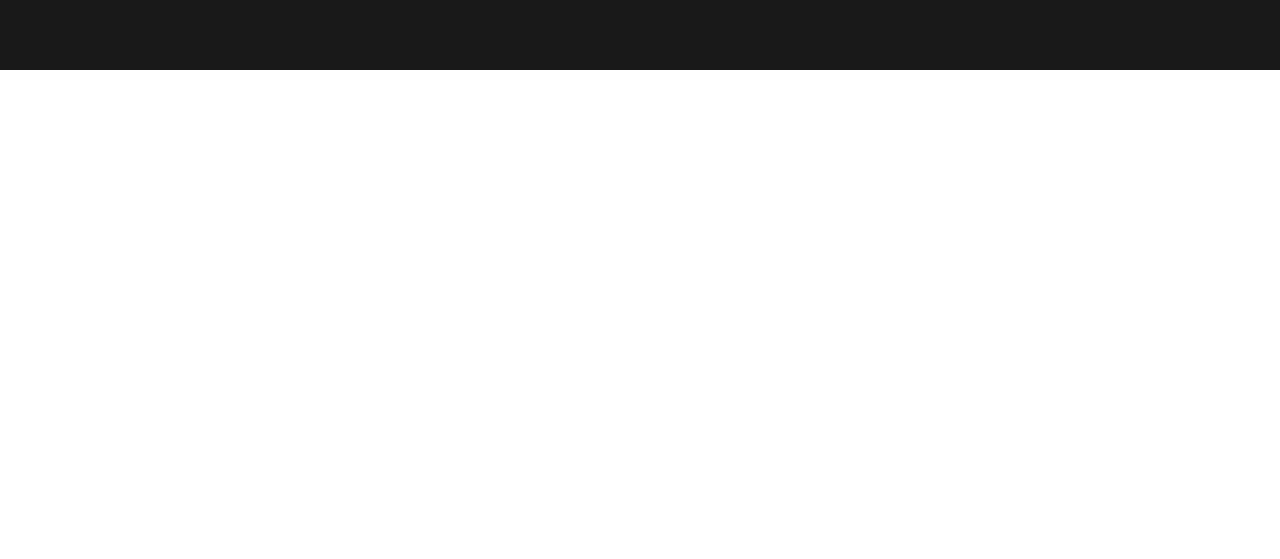
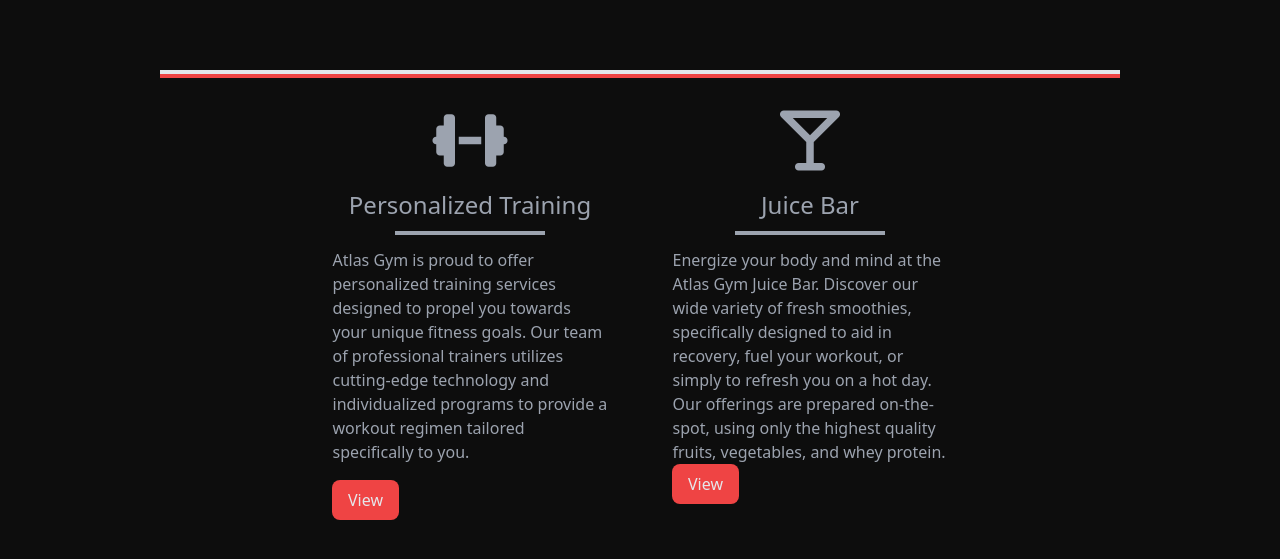
Before and after one commit to jll38/gym-site, a Next.js app: page / in a window 1280 px wide. Shown: the part 1075-1634 px from the top of the page. Before the commit the page ends 1145 px from the top, so only its background shows below. Built offline with nearby package versions, Linux system fonts and the light colour scheme.

Commit message:
services

```diff
--- a/src/pages/_document.js
+++ b/src/pages/_document.js
@@ -1,13 +1,19 @@
-import { Html, Head, Main, NextScript } from 'next/document'
+import { Html, Head, Main, NextScript } from "next/document";
 
 export default function Document() {
   return (
     <Html lang="en">
-      <Head />
+      <Head>
+        <script
+          defer
+          src="https://kit.fontawesome.com/a7908c27f8.js"
+          crossorigin="anonymous"
+        ></script>
+      </Head>
       <body>
         <Main />
         <NextScript />
       </body>
     </Html>
-  )
+  );
 }
--- a/src/pages/index.js
+++ b/src/pages/index.js
@@ -55,7 +55,8 @@
             </div>
           </div>
         </div>
-        <div className="flex justify-center bg-black/90">
+        <div className="bg-black/95">
+          <div className="flex justify-center">
             <div className=" h-[425px] py-24 flex gap-[20rem] text-gray-200">
               <div className="">
                 <div className="text-[3em]">Welcome to</div>
@@ -81,7 +82,71 @@
                 ></iframe>
               </div>
             </div>
+          </div>
+          <div className="pb-5 px-[10em]">
+            <div className="h-1 w-full bg-gray-200"></div>
+            <div className="h-1 w-full bg-red-500"></div>
+          </div>
+        </div>
+        <div className="bg-black/95 flex flex-col ">
+          <div className="h-[850px] flex justify-center gap-10 text-gray-400 flex-wrap  ">
+            <div className="h-[450px] min-w-[300px] max-w-[300px]w w-[300px] hover:text-gray-200 hover:bg-gray-200/5">
+              <div
+                name="cardHead"
+                className="h-1/3 flex flex-col justify-center items-center"
+              >
+                <i class="fa-solid fa-dumbbell text-6xl pb-4  "></i>
+                <h3 className="text-[1.5em]">Personalized Training</h3>
+                <div className="h-1 w-1/2 bg-gray-400 mt-2"></div>
+              </div>
+              <div
+                name="cardBody"
+                className="flex flex-col justify-center items-center"
+              >
+                <p className="break-words w-[275px]">
+                  Atlas Gym is proud to offer personalized training services
+                  designed to propel you towards your unique fitness goals. Our
+                  team of professional trainers utilizes cutting-edge technology
+                  and individualized programs to provide a workout regimen
+                  tailored specifically to you.
+                </p>
+              </div>
+              <div name="cardFooter" className="px-3 pt-4">
+                <button className="text-gray-200 bg-red-500 hover:bg-red-600 px-4 py-2 rounded-lg">
+                  View
+                </button>
+              </div>
+            </div>
 
+            <div className="h-[450px] min-w-[300px] max-w-[300px]w w-[300px] hover:text-gray-200 hover:bg-gray-200/5">
+              <div
+                name="cardHead"
+                className="h-1/3 flex flex-col justify-center items-center"
+              >
+                <i class="fa-solid fa-martini-glass-empty text-6xl pb-4"></i>
+                <h3 className="text-[1.5em]">Juice Bar</h3>
+                <div className="h-1 w-1/2 bg-gray-400 mt-2"></div>
+              </div>
+              <div
+                name="cardBody"
+                className="flex flex-col justify-center items-center"
+              >
+                <p className="break-words w-[275px]">
+                  Energize your body and mind at the Atlas Gym Juice Bar.
+                  Discover our wide variety of fresh smoothies, specifically
+                  designed to aid in recovery, fuel your workout, or simply to
+                  refresh you on a hot day. Our offerings are prepared
+                  on-the-spot, using only the highest quality fruits,
+                  vegetables, and whey protein.
+                </p>
+              </div>
+              <div name="cardFooter" className="px-3 h-full">
+                <button className="text-gray-200 bg-red-500 hover:bg-red-600 px-4 py-2 rounded-lg ">
+                  View
+                </button>
+              </div>
+            </div>
+          </div>
         </div>
       </main>
     </>
--- a/src/styles/globals.css
+++ b/src/styles/globals.css
@@ -17,3 +17,9 @@
 #nav button {
  text-transform: uppercase;
 }
+
+.hex-picture {
+  background: red;
+  -webkit-clip-path: polygon(25% 5%, 75% 5%, 100% 50%, 75% 95%, 25% 95%, 0% 50%);
+  clip-path: polygon(25% 5%, 75% 5%, 100% 50%, 75% 95%, 25% 95%, 0% 50%);
+}
```
Lines whose indentation alone changed are shown as unchanged.
